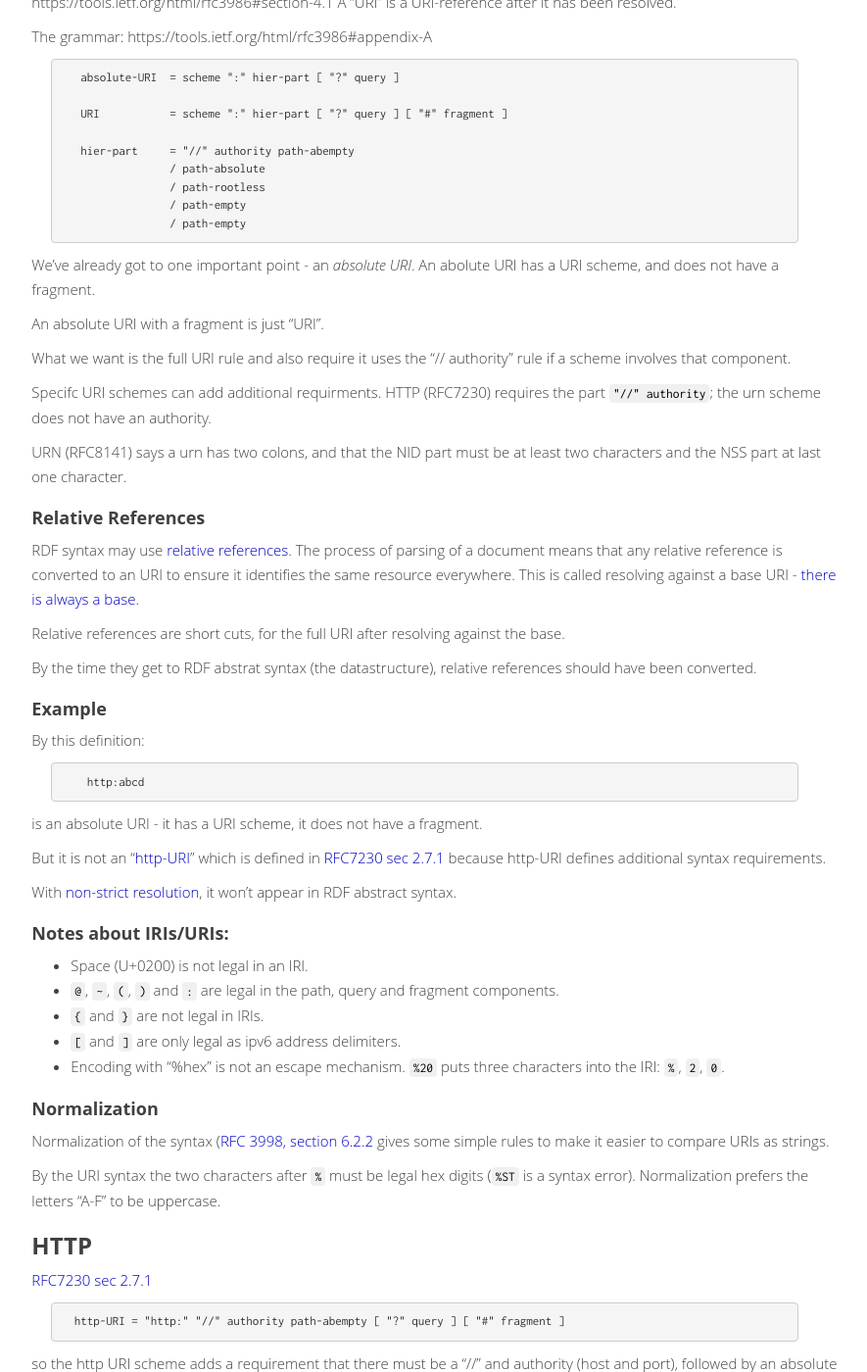
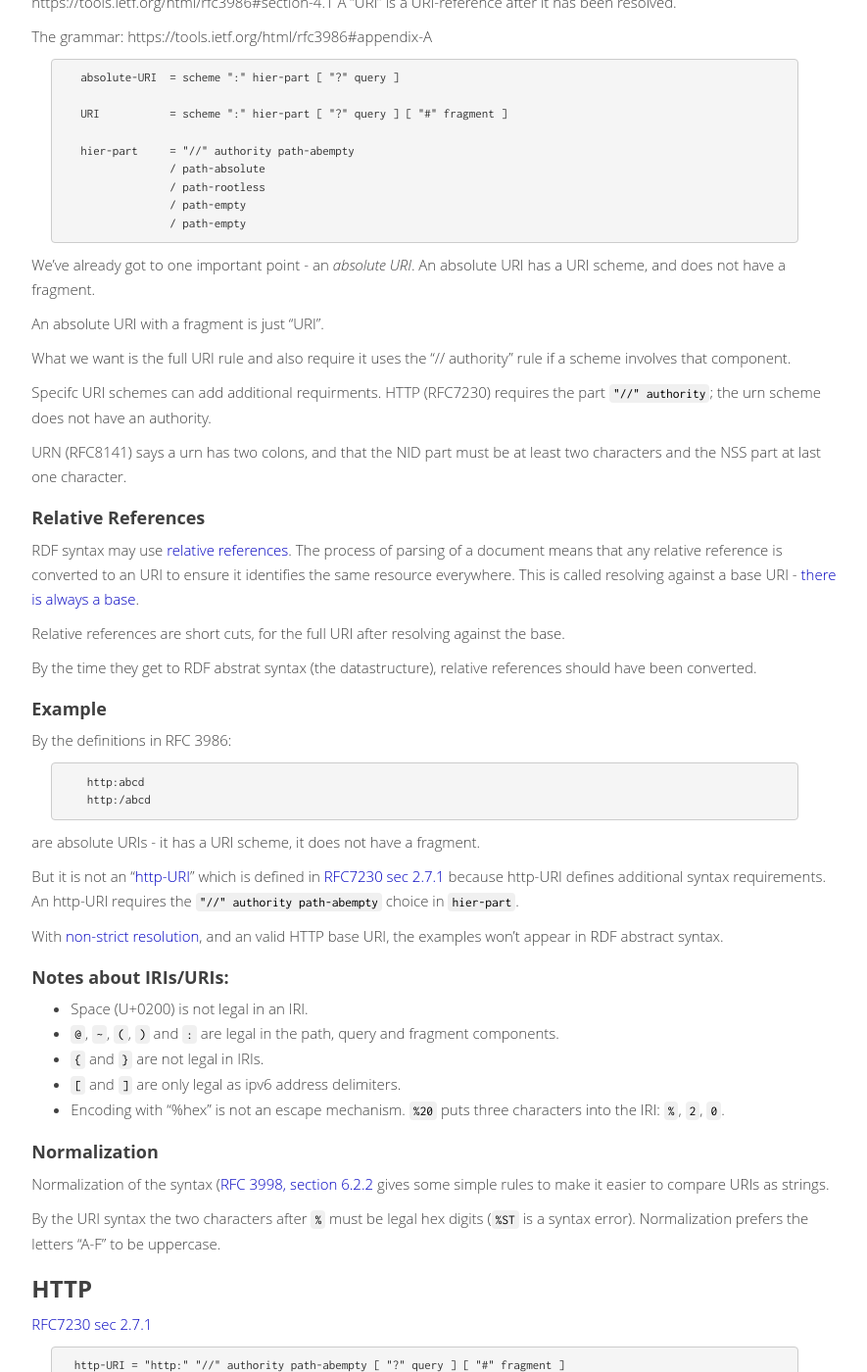
Before and after one commit to afs/afs.github.io, a Jekyll site: the page built from rdf-iri-syntax.md, in a window 1280 px wide and 1400 px high, scrolled down 1318 px. Shown: the whole window at 98% size, without its empty margins (196-1081 px from the left). Built offline with Jekyll 4.4.1, drawn with Linux system fonts in a browser that asks for light colours; some web fonts are replaced.

Commit message:
Editorial

````diff
--- a/rdf-iri-syntax.md
+++ b/rdf-iri-syntax.md
@@ -83,7 +83,7 @@ https://tools.ietf.org/html/rfc3986#appendix-A
                  / path-empty
 ```
 
-We've already got to one important point - an _absolute URI_. An abolute URI has
+We've already got to one important point - an _absolute URI_. An absolute URI has
 a URI scheme, and does not have a fragment.
 
 An absolute URI with a fragment is just "URI".
@@ -115,20 +115,22 @@ references should have been converted.
 
 ### Example
 
-By this definition:
+By the definitions in RFC 3986:
 
 ```
     http:abcd
+    http:/abcd
 ```
 
-is an absolute URI - it has a URI scheme, it does not have a fragment.
+are absolute URIs - it has a URI scheme, it does not have a fragment.
 
 But it is not an "[http-URI](#http)" which is defined in
 [RFC7230 sec 2.7.1](https://tools.ietf.org/html/rfc7230#section-2.7.1)
-because http-URI defines additional syntax requirements.
+because http-URI defines additional syntax requirements. An http-URI requires
+the `"//" authority path-abempty` choice in `hier-part`.
 
 With [non-strict resolution](https://tools.ietf.org/html/rfc3986#section-5.2.2),
-it won't appear in RDF abstract syntax.
+and an valid HTTP base URI, the examples won't appear in RDF abstract syntax.
 
 ### Notes about IRIs/URIs:
 
````
